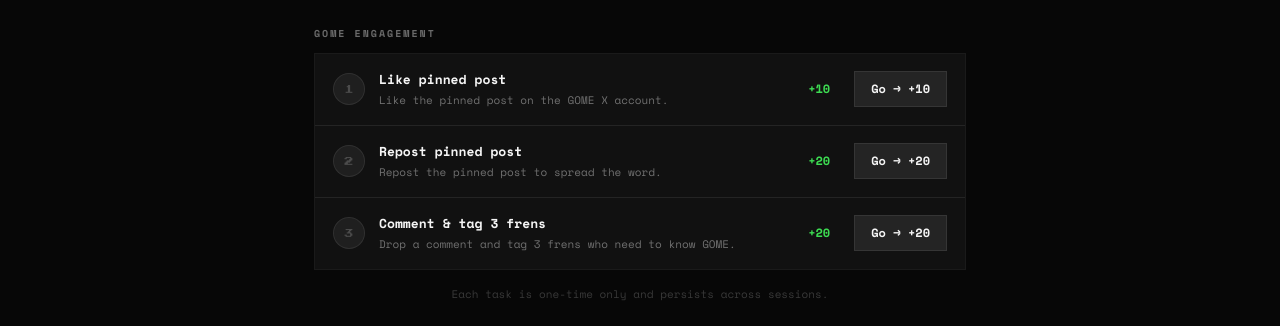
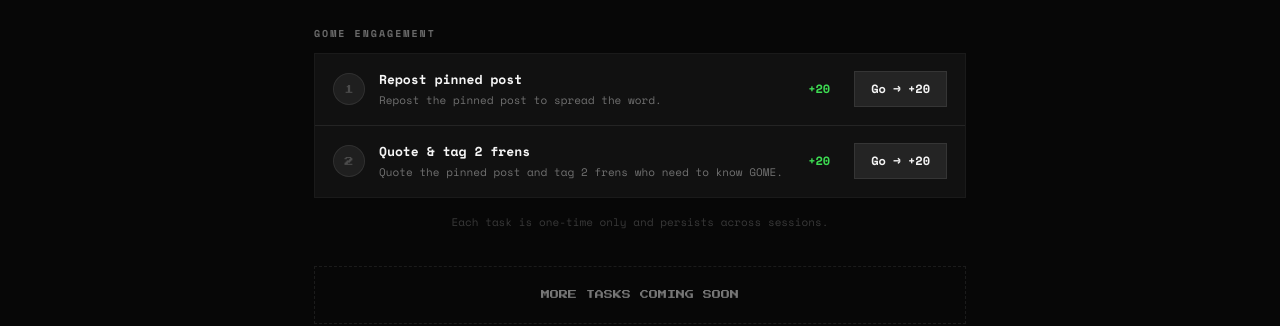
Before and after one commit to pixelgamesite-maker/GOME, a React (Vite) app: page /tasks in a window 1280 px wide. Shown: the part 291-617 px from the top of the page. Built offline with nearby package versions, Linux system fonts and the light colour scheme; no server answers.

Commit message:
Update engagement tasks with new IDs and labels

```diff
--- a/src/components/TasksPanel.tsx
+++ b/src/components/TasksPanel.tsx
@@ -35,9 +35,8 @@
 };
 
 const ENGAGEMENT_TASKS = [
-  { id: "like",    num: 1, label: "Like pinned post",      desc: "Like the pinned post on the GOME X account.",          points: 10, url: TWEET_URL },
-  { id: "retweet", num: 2, label: "Repost pinned post",    desc: "Repost the pinned post to spread the word.",           points: 20, url: TWEET_URL },
-  { id: "comment", num: 3, label: "Comment & tag 3 frens", desc: "Drop a comment and tag 3 frens who need to know GOME.", points: 20, url: TWEET_URL },
+  { id: "retweet", num: 1, label: "Repost pinned post",           desc: "Repost the pinned post to spread the word.",                    points: 20, url: TWEET_URL },
+  { id: "comment", num: 2, label: "Quote & tag 2 frens",          desc: "Quote the pinned post and tag 2 frens who need to know GOME.",   points: 20, url: TWEET_URL },
 ];
 
 type TaskLog = { task_type: string; points: number };
```
